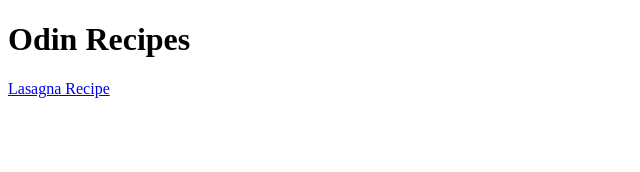
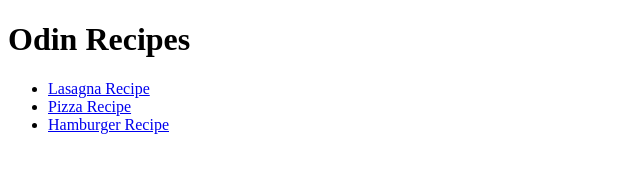
Before and after one commit to jaobcunha/odin-recipes, a plain HTML site: page index.html in a window 1280 px wide. Shown: the whole page, without its empty margins (0-640 px from the left). Drawn offline with Linux system fonts and the light colour scheme.

Commit message:
Add the finished main page
Finished the main page with all the links attached

```diff
--- a/index.html
+++ b/index.html
@@ -8,6 +8,10 @@
 </head>
 <body>
     <h1>Odin Recipes</h1>
-    <a href="recipes/lasagna.html">Lasagna Recipe</a>
+    <ul>
+    <li><a href="recipes/lasagna.html">Lasagna Recipe</a></li>
+    <li><a href="recipes/pizza.html">Pizza Recipe</a></li>
+    <li><a href="recipes/hamburger.html">Hamburger Recipe</a></li>
+    </ul>
 </body>
 </html>
```
